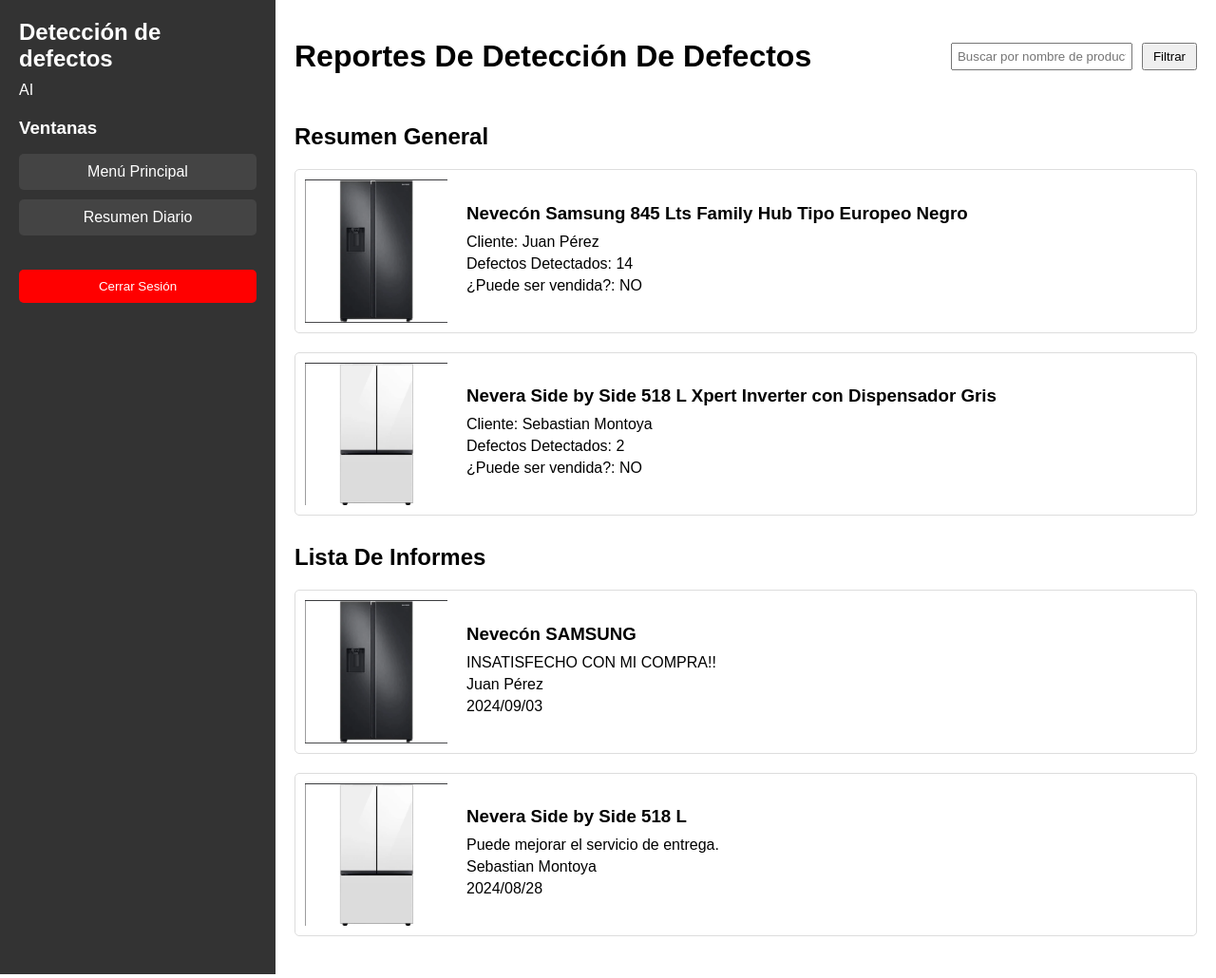
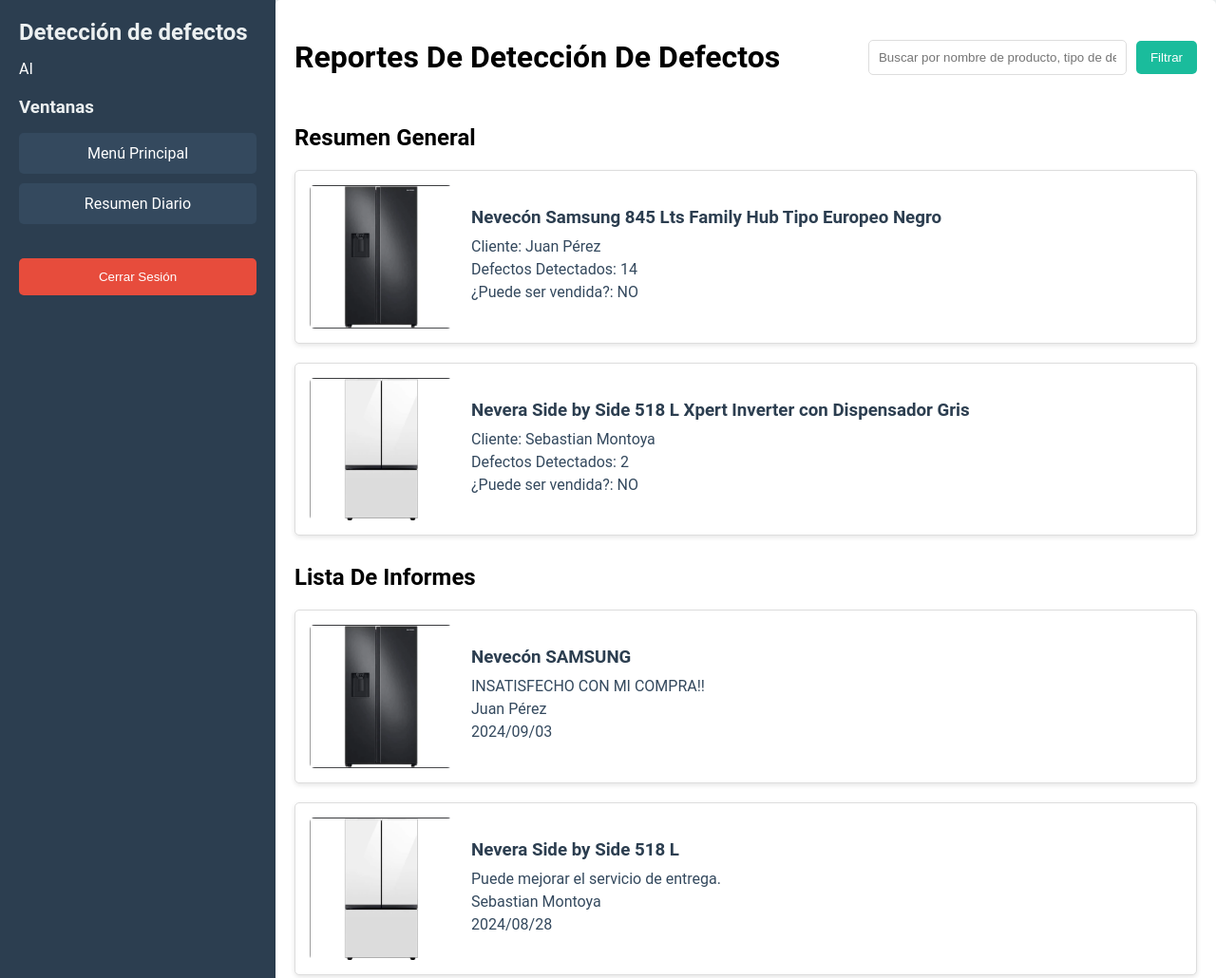
Before and after one commit to andresparceromelo/Proyecto_DeteccionAI, a website: page Proyecto Deteccion AI/Buscar_Reporte.html in a window 1280 px wide. Shown: the top 1030 px of the page at 95% size. Drawn offline with Linux system fonts and the light colour scheme.

Commit message:
PROGRAMA 100% TERMINADO Y FUNCIONAL

```diff
--- a/Proyecto Deteccion AI/detalles.js
+++ b/Proyecto Deteccion AI/detalles.js
@@ -5,6 +5,5 @@
 });
 
 document.getElementById('edit-button').addEventListener('click', () => {
-    alert("Funcionalidad de edición no implementada en esta versión.");
-    // Aquí podrías redirigir a una página de edición o abrir un modal, etc.
+    alert("Iras al apartado de deteccion manual para generar tu reporte.");
 });
--- a/Proyecto Deteccion AI/estilos.css
+++ b/Proyecto Deteccion AI/estilos.css
@@ -7,27 +7,30 @@
 
 html, body {
     height: 100%;
+    font-family: 'Roboto', sans-serif; /* Fuente moderna */
 }
 
 /* Menú lateral */
 .sidebar {
-    width: 200px;
+    width: 220px; /* Aumentar el ancho para un diseño más espacioso */
     position: fixed;
     top: 0;
     left: 0;
-    background-color: #111;
+    background-color: #2c3e50; /* Color más suave para el menú lateral */
     color: white;
-    padding-top: 20px;
+    padding-top: 30px;
     height: 100vh; /* Asegura que el menú lateral cubra toda la altura */
     display: flex;
     flex-direction: column;
     justify-content: space-between; /* Distribuye el espacio para que el botón quede al final */
     align-items: center; /* Centra los elementos horizontalmente */
+    box-shadow: 2px 0 5px rgba(0, 0, 0, 0.1); /* Sombra para profundidad */
 }
 
 .sidebar h2 {
     text-align: center;
-    margin-bottom: 30px;
+    margin-bottom: 40px;
+    color: #ecf0f1; /* Color más claro para el título */
 }
 
 .sidebar ul {
@@ -37,7 +40,7 @@
 }
 
 .sidebar ul li {
-    padding: 10px;
+    padding: 12px; /* Aumentar el padding para una mejor usabilidad */
     text-align: center;
 }
 
@@ -45,40 +48,45 @@
     color: white;
     text-decoration: none;
     display: block;
+    padding: 10px;
+    border-radius: 5px;
+    transition: background-color 0.3s; /* Transición suave */
 }
 
 .sidebar ul li a:hover {
-    background-color: #575757;
+    background-color: #1abc9c; /* Color de hover más vibrante */
 }
 
 .logout {
-    background-color: red;
+    background-color: #e74c3c; /* Color rojo más brillante */
     color: white;
     border: none;
-    padding: 10px;
+    padding: 12px;
     width: 80%;
     margin: 20px 0;
     cursor: pointer;
     border-radius: 5px;
     text-align: center;
     display: block;
-    text-decoration: none;
+    transition: background-color 0.3s; /* Transición suave */
 }
 
 .logout:hover {
-    background-color: darkred;
+    background-color: #c0392b; /* Color de hover más oscuro */
 }
 
 /* Contenido principal */
 .content {
-    margin-left: 220px;
+    margin-left: 240px; /* Aumentar margen para acomodar el menú más ancho */
     padding: 20px;
     height: 100vh;
     overflow-y: auto;
+    background-color: #ecf0f1; /* Color de fondo para el contenido principal */
 }
 
 .content h1 {
     margin-bottom: 20px;
+    color: #2c3e50; /* Color de encabezado más oscuro */
 }
 
 form {
@@ -88,38 +96,39 @@
 
 label {
     margin-bottom: 10px;
+    color: #2c3e50; /* Color del texto de las etiquetas */
 }
 
 textarea {
     margin-bottom: 20px;
-    padding: 10px;
+    padding: 12px; /* Aumentar padding */
     border-radius: 10px;
     border: 1px solid #ddd;
     box-shadow: 2px 2px 5px rgba(0, 0, 0, 0.1);
     resize: vertical;
-    transition: border-color 0.3s ease;
-    width: calc(100% - 22px); /* Ajuste para compensar el padding */
+    transition: border-color 0.3s ease; /* Transición suave */
+    width: calc(100% - 24px); /* Ajuste para compensar el padding */
 }
 
 textarea:focus {
-    border-color: #ffcc00;
+    border-color: #1abc9c; /* Color de enfoque más vibrante */
     outline: none;
 }
 
 button {
-    background-color: red;
+    background-color: #e74c3c; /* Botón rojo más atractivo */
     color: white;
     border: none;
-    padding: 10px;
+    padding: 12px; /* Aumentar padding */
     border-radius: 5px;
     cursor: pointer;
     font-weight: bold;
     align-self: flex-start;
-    transition: background-color 0.3s ease;
+    transition: background-color 0.3s ease; /* Transición suave */
 }
 
 button:hover {
-    background-color: darkred;
+    background-color: #c0392b; /* Color de hover más oscuro */
 }
 
 #savedReport {
@@ -128,4 +137,5 @@
     padding: 20px;
     border-radius: 5px;
     border: 1px solid #ddd;
+    box-shadow: 0 2px 5px rgba(0, 0, 0, 0.1); /* Sombra para un efecto de elevación */
 }
--- a/Proyecto Deteccion AI/styles2.css
+++ b/Proyecto Deteccion AI/styles2.css
@@ -7,27 +7,30 @@
 
 html, body {
     height: 100%;
+    font-family: 'Roboto', sans-serif; /* Cambiar a una fuente más moderna */
 }
 
 body {
     display: flex;
     min-height: 100vh;
-    font-family: Arial, sans-serif;
+    background-color: #f4f7fa; /* Color de fondo más claro */
 }
 
 .sidebar {
     width: 220px;
-    background-color: #333;
+    background-color: #2c3e50; /* Color de la barra lateral más suave */
     color: white;
     padding: 20px;
     display: flex;
     flex-direction: column;
     align-items: center;
     height: 100vh; /* Asegura que la barra lateral cubra toda la altura */
+    box-shadow: 2px 0 5px rgba(0, 0, 0, 0.1); /* Sombra para profundidad */
 }
 
 .sidebar h2, .sidebar h3, .sidebar p {
     text-align: center;
+    margin: 10px 0;
 }
 
 .sidebar ul {
@@ -44,26 +47,32 @@
     color: white;
     text-decoration: none;
     display: block;
-    padding: 10px;
-    background-color: #444;
+    padding: 12px;
+    background-color: #34495e; /* Color más amigable */
     margin: 5px 0;
     border-radius: 5px;
+    transition: background-color 0.3s; /* Transición suave */
 }
 
 .sidebar ul li a:hover {
-    background-color: #575757;
+    background-color: #1abc9c; /* Color de hover más vibrante */
 }
 
 .close-session {
-    background-color: red;
+    background-color: #e74c3c; /* Color rojo más brillante */
     color: white;
     border: none;
-    padding: 10px;
+    padding: 12px;
     width: 100%;
     margin-top: auto;
     cursor: pointer;
     border-radius: 5px;
     text-align: center;
+    transition: background-color 0.3s; /* Transición suave */
+}
+
+.close-session:hover {
+    background-color: #c0392b; /* Color de hover más oscuro */
 }
 
 .main-content {
@@ -80,40 +89,54 @@
 }
 
 .header input[type="text"] {
-    width: 200px;
-    padding: 5px;
-    border: 1px solid #ccc;
+    width: 250px;
+    padding: 10px;
+    border: 1px solid #ddd;
     border-radius: 5px;
+    transition: border-color 0.3s; /* Transición suave */
+}
+
+.header input[type="text"]:focus {
+    border-color: #1abc9c; /* Color de enfoque más vibrante */
 }
 
 .header button {
-    background-color: #ccc;
+    background-color: #1abc9c; /* Botón más atractivo */
+    color: white;
     border: none;
-    padding: 5px 10px;
+    padding: 10px 15px;
     border-radius: 5px;
     cursor: pointer;
+    transition: background-color 0.3s; /* Transición suave */
+}
+
+.header button:hover {
+    background-color: #16a085; /* Color de hover más oscuro */
 }
 
 .header .logo {
-    width: 100px;
+    width: 120px;
     margin-left: 10px;
 }
 
 h1 {
     margin-bottom: 20px;
+    color: #2c3e50; /* Color de encabezado más oscuro */
 }
 
 table {
     width: 100%;
     border-collapse: collapse;
+    margin-top: 20px;
 }
 
 thead {
-    background-color: #f0f0f0;
+    background-color: #2c3e50; /* Encabezado de tabla más oscuro */
+    color: white; /* Texto blanco en el encabezado */
 }
 
 th, td {
-    padding: 10px;
+    padding: 12px;
     text-align: center;
     border-bottom: 1px solid #ddd;
 }
@@ -125,13 +148,14 @@
 }
 
 button {
-    background-color: #ffcc00;
+    background-color: #ffcc00; /* Botón original */
     border: none;
-    padding: 5px 10px;
+    padding: 10px 15px;
     border-radius: 5px;
     cursor: pointer;
+    transition: background-color 0.3s; /* Transición suave */
 }
 
 button:hover {
-    background-color: #e6b800;
+    background-color: #e6b800; /* Color de hover más oscuro */
 }
--- a/Proyecto Deteccion AI/styles5.css
+++ b/Proyecto Deteccion AI/styles5.css
@@ -1,18 +1,21 @@
 body {
     display: flex;
     margin: 0;
-    font-family: Arial, sans-serif;
+    font-family: 'Roboto', sans-serif; /* Fuente más moderna */
+    background-color: #ecf0f1; /* Color de fondo más claro para toda la página */
 }
 
 .sidebar {
-    background-color: #333;
+    background-color: #2c3e50; /* Color más suave para el menú lateral */
     color: white;
     width: 250px;
     padding: 20px;
+    box-shadow: 2px 0 5px rgba(0, 0, 0, 0.1); /* Sombra para profundidad */
 }
 
 .sidebar h2, .sidebar h3 {
-    margin: 0 0 10px 0;
+    margin: 0 0 15px 0; /* Espaciado mejorado */
+    color: #ecf0f1; /* Color más claro para los encabezados */
 }
 
 .sidebar p {
@@ -32,36 +35,47 @@
     color: white;
     text-decoration: none;
     display: block;
-    padding: 10px;
-    background-color: #444;
+    padding: 12px; /* Aumentar el padding para una mejor usabilidad */
+    background-color: #34495e; /* Color más amigable para los enlaces */
     border-radius: 5px;
     text-align: center;
+    transition: background-color 0.3s; /* Transición suave */
 }
 
 .sidebar a:hover {
-    background-color: #555;
+    background-color: #1abc9c; /* Color de hover más vibrante */
 }
 
 .logout {
-    background-color: red;
+    background-color: #e74c3c; /* Color rojo más brillante */
     color: white;
     border: none;
-    padding: 10px;
+    padding: 12px; /* Aumentar el padding */
     width: 100%;
     margin-top: 20px;
     cursor: pointer;
     border-radius: 5px;
+    text-align: center;
+    transition: background-color 0.3s; /* Transición suave */
+}
+
+.logout:hover {
+    background-color: #c0392b; /* Color de hover más oscuro */
 }
 
 .main-content {
     flex: 1;
     padding: 20px;
+    background-color: #ffffff; /* Fondo blanco para el contenido principal */
+    box-shadow: 0 2px 5px rgba(0, 0, 0, 0.1); /* Sombra para dar profundidad */
+    border-radius: 5px; /* Bordes redondeados */
 }
 
 header {
     display: flex;
     justify-content: space-between;
     align-items: center;
+    margin-bottom: 20px; /* Espacio debajo del encabezado */
 }
 
 .search-bar {
@@ -70,12 +84,31 @@
 }
 
 .search-bar input {
-    padding: 5px;
+    padding: 10px; /* Aumentar padding */
+    border: 1px solid #ddd;
+    border-radius: 5px;
+    transition: border-color 0.3s; /* Transición suave */
+    width: 250px; /* Ancho fijo para la barra de búsqueda */
+}
+
+.search-bar input:focus {
+    border-color: #1abc9c; /* Color de enfoque más vibrante */
+    outline: none; /* Sin contorno */
 }
 
 .search-bar button {
     margin-left: 10px;
-    padding: 5px 10px;
+    padding: 10px 15px; /* Aumentar padding */
+    background-color: #1abc9c; /* Color atractivo para el botón */
+    color: white;
+    border: none;
+    border-radius: 5px;
+    cursor: pointer;
+    transition: background-color 0.3s; /* Transición suave */
+}
+
+.search-bar button:hover {
+    background-color: #16a085; /* Color de hover más oscuro */
 }
 
 .general-summary, .report-list {
@@ -87,13 +120,16 @@
     align-items: center;
     border: 1px solid #ddd;
     border-radius: 5px;
-    padding: 10px;
+    padding: 15px; /* Aumentar padding */
     margin-bottom: 20px;
+    background-color: #ffffff; /* Fondo blanco para las tarjetas */
+    box-shadow: 0 2px 5px rgba(0, 0, 0, 0.1); /* Sombra para dar profundidad */
 }
 
 .product-card img, .report-card img {
     max-width: 150px;
     margin-right: 20px;
+    border-radius: 5px; /* Bordes redondeados para las imágenes */
 }
 
 .product-info, .report-info {
@@ -102,8 +138,10 @@
 
 .product-info h3, .report-info h3 {
     margin: 0 0 10px 0;
+    color: #2c3e50; /* Color de encabezado más oscuro */
 }
 
 .product-info p, .report-info p {
     margin: 5px 0;
+    color: #34495e; /* Color del texto más suave */
 }
```
Also changed, not shown: Proyecto Deteccion AI/detalle_lavadora.html (+6 -0 lines), Proyecto Deteccion AI/detalle_nevera2.html (+6 -0 lines), Proyecto Deteccion AI/reporte_detalle.html (+6 -0 lines).
